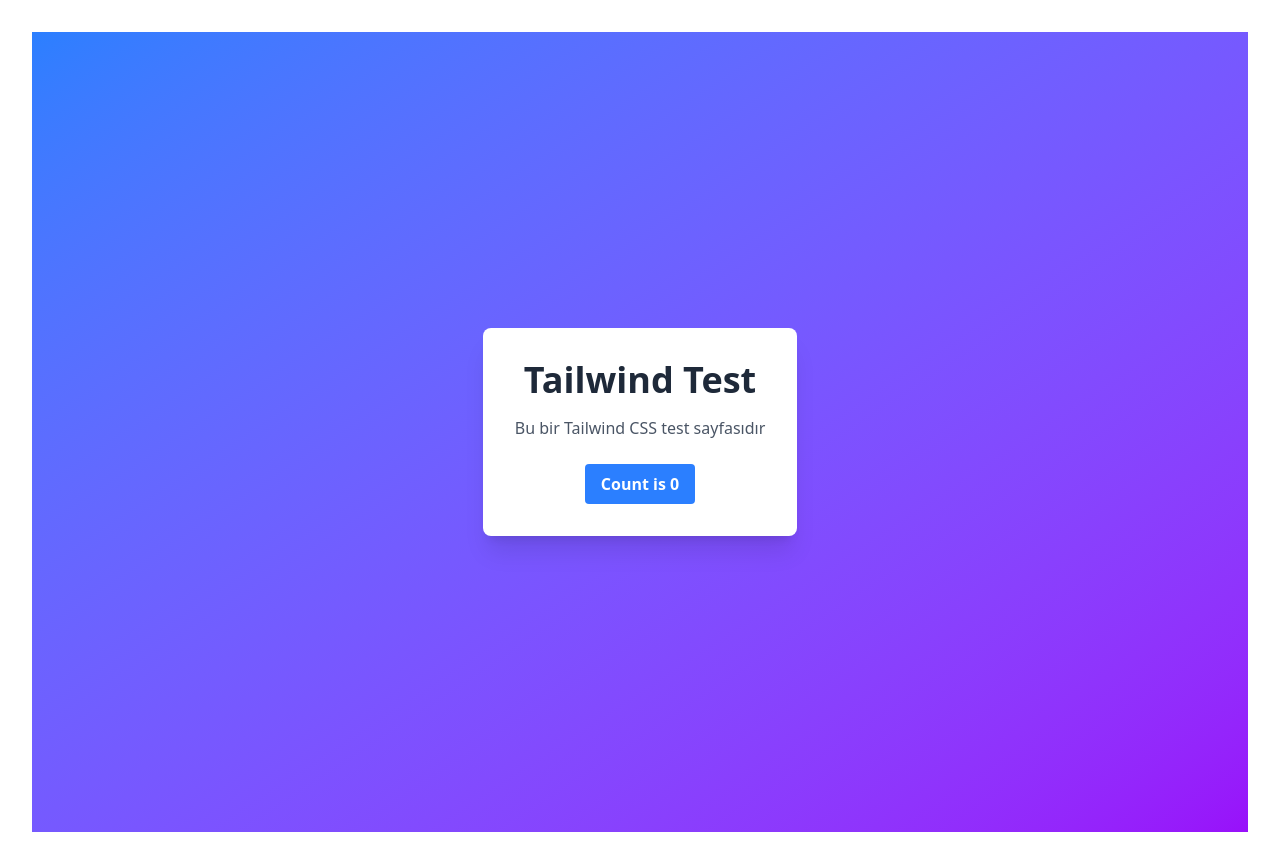
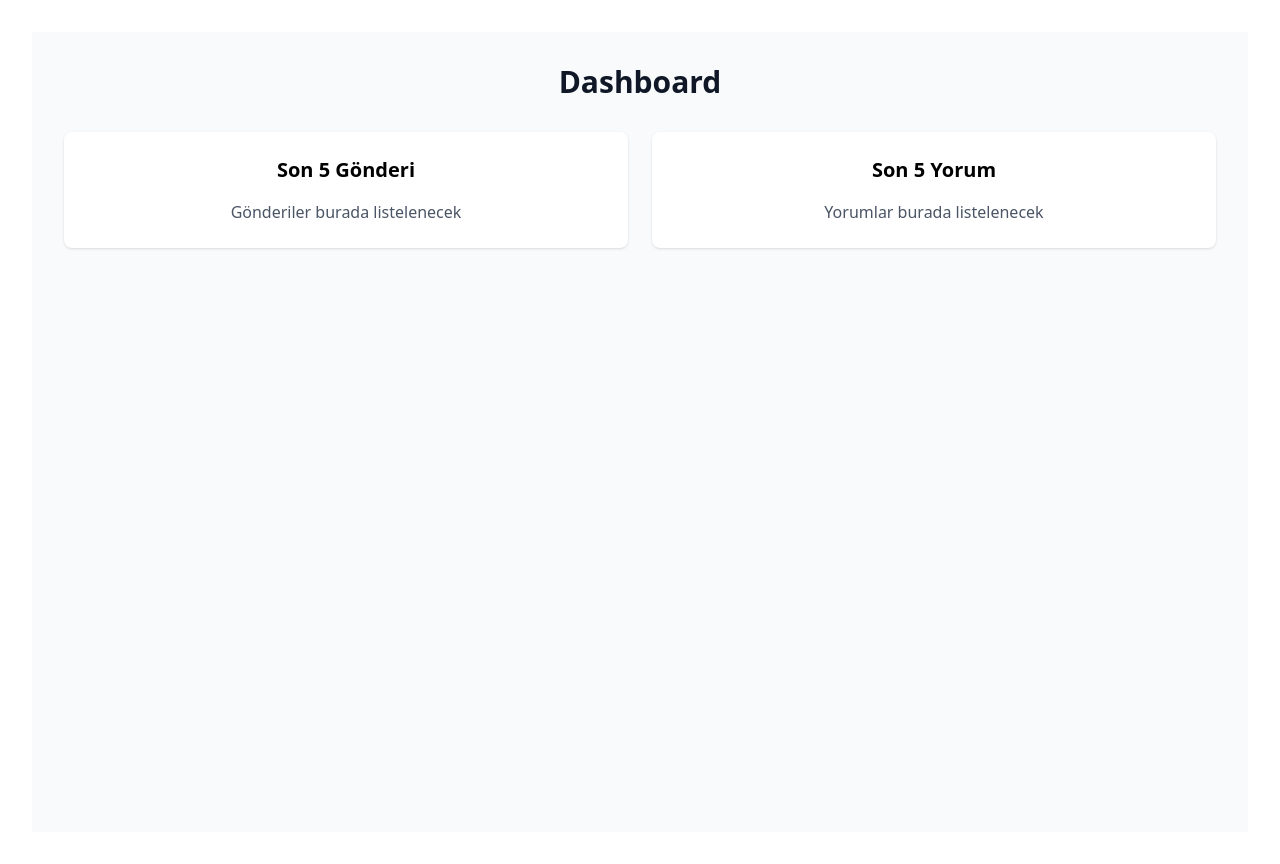
Before and after one commit to yunusgnc/SAN-TSG-UseCase, a React (Vite) app: page / in a window 1280 px wide. Built offline with nearby package versions, Linux system fonts and the light colour scheme.

Commit message:
feat: setup basic routing with login and dashboard pages

```diff
--- a/src/App.tsx
+++ b/src/App.tsx
@@ -1,23 +1,25 @@
-import { useState } from "react"
-import "./App.css"
+import { BrowserRouter as Router, Routes, Route, Navigate } from 'react-router-dom';
+import { QueryClient, QueryClientProvider } from '@tanstack/react-query';
+import LoginPage from './pages/auth/LoginPage';
+import DashboardPage from './pages/dashboard/DashboardPage';
+import './App.css';
+
+const queryClient = new QueryClient();
 
 function App() {
-  const [count, setCount] = useState(0)
-
   return (
-    <div className="min-h-screen bg-gradient-to-br from-blue-500 to-purple-600 flex items-center justify-center">
-      <div className="bg-white rounded-lg shadow-xl p-8 text-center">
-        <h1 className="text-4xl font-bold text-gray-800 mb-4">Tailwind Test</h1>
-        <p className="text-gray-600 mb-6">Bu bir Tailwind CSS test sayfasıdır</p>
-        <button
-          className="bg-blue-500 hover:bg-blue-700 text-white font-bold py-2 px-4 rounded transition-colors"
-          onClick={() => setCount((count) => count + 1)}
-        >
-          Count is {count}
-        </button>
-      </div>
-    </div>
-  )
+    <QueryClientProvider client={queryClient}>
+      <Router>
+        <div className="App">
+          <Routes>
+            <Route path="/login" element={<LoginPage />} />
+            <Route path="/" element={<DashboardPage />} />
+            <Route path="*" element={<Navigate to="/" replace />} />
+          </Routes>
+        </div>
+      </Router>
+    </QueryClientProvider>
+  );
 }
 
-export default App
+export default App;
--- /dev/null
+++ b/src/pages/auth/LoginPage.tsx
@@ -0,0 +1,38 @@
+import React from 'react';
+
+const LoginPage: React.FC = () => {
+  const handleLogin = () => {
+    const dummyUser = {
+      name: 'John Doe',
+      permissions: ['VIEW_POSTS', 'VIEW_COMMENTS']
+    };
+
+    console.log('Kullanıcı giriş yaptı:', dummyUser);
+
+    window.location.href = '/';
+  };
+
+  return (
+    <div className="min-h-screen flex items-center justify-center bg-gray-50">
+      <div className="max-w-md w-full space-y-8">
+        <div>
+          <h2 className="mt-6 text-center text-3xl font-extrabold text-gray-900">
+            Giriş Yap
+          </h2>
+        </div>
+        <div className="mt-8 space-y-6">
+          <div>
+            <button
+              onClick={handleLogin}
+              className="group relative w-full flex justify-center py-2 px-4 border border-transparent text-sm font-medium rounded-md text-white bg-indigo-600 hover:bg-indigo-700 focus:outline-none focus:ring-2 focus:ring-offset-2 focus:ring-indigo-500"
+            >
+              Dummy Kullanıcı ile Giriş Yap
+            </button>
+          </div>
+        </div>
+      </div>
+    </div>
+  );
+};
+
+export default LoginPage;
--- /dev/null
+++ b/src/pages/dashboard/DashboardPage.tsx
@@ -0,0 +1,23 @@
+import React from 'react';
+
+const DashboardPage: React.FC = () => {
+  return (
+    <div className="min-h-screen bg-gray-50 p-8">
+      <div className="max-w-7xl mx-auto">
+        <h1 className="text-3xl font-bold text-gray-900 mb-8">Dashboard</h1>
+        <div className="grid grid-cols-1 md:grid-cols-2 gap-6">
+          <div className="bg-white rounded-lg shadow p-6">
+            <h2 className="text-xl font-semibold mb-4">Son 5 Gönderi</h2>
+            <p className="text-gray-600">Gönderiler burada listelenecek</p>
+          </div>
+          <div className="bg-white rounded-lg shadow p-6">
+            <h2 className="text-xl font-semibold mb-4">Son 5 Yorum</h2>
+            <p className="text-gray-600">Yorumlar burada listelenecek</p>
+          </div>
+        </div>
+      </div>
+    </div>
+  );
+};
+
+export default DashboardPage;
--- /dev/null
+++ b/src/routes/routes.ts
@@ -0,0 +1,26 @@
+export type RoutePermission = 'VIEW_POSTS' | 'VIEW_COMMENTS' | 'EDIT_POST' | 'CREATE_POST';
+
+export interface AppRoute {
+  name: string;
+  path: string;
+  renderer: () => Promise<{ default: React.ComponentType<any> }> | React.ComponentType<any>;
+  permissions?: RoutePermission[];
+  translations?: string[];
+}
+
+export const routes: AppRoute[] = [
+  {
+    name: 'dashboard',
+    path: '/',
+    renderer: () => import('../pages/dashboard/DashboardPage'),
+    permissions: [],
+    translations: ['dashboard'],
+  },
+  {
+    name: 'login',
+    path: '/login',
+    renderer: () => import('../pages/auth/LoginPage'),
+    permissions: [],
+    translations: ['auth'],
+  },
+];
```
